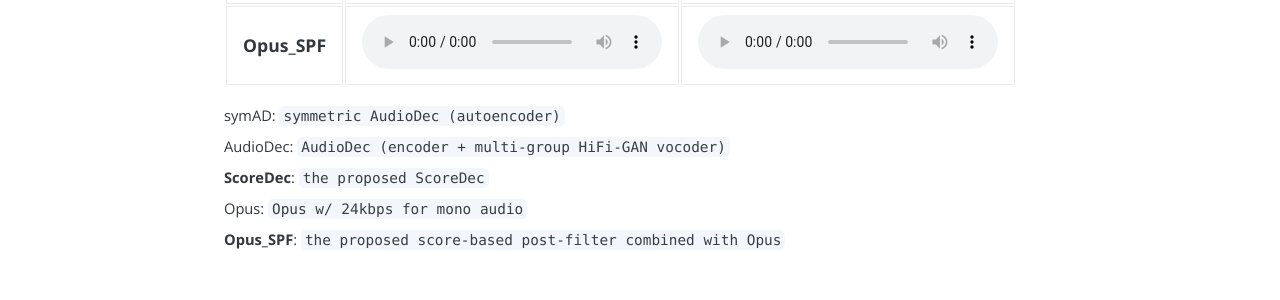
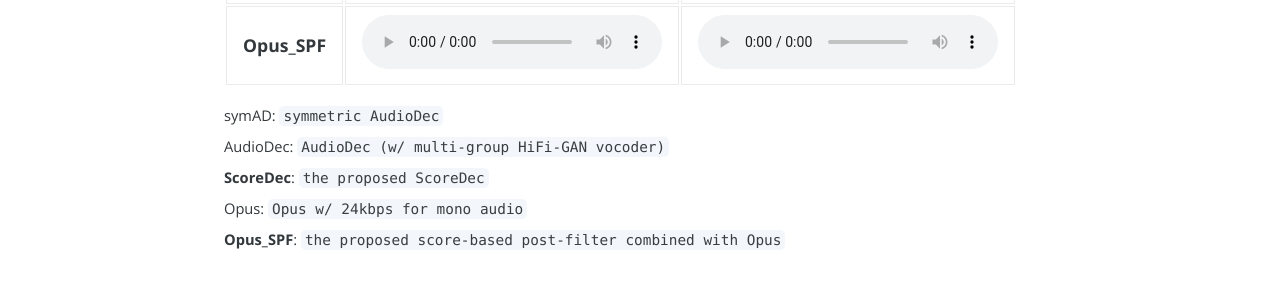
Before and after one commit to bigpon/ScoreDec_demo, a Jekyll site: the page built from index.md, in a window 1280 px wide. Shown: the part 1445-1745 px from the top of the page. Built offline with Jekyll 4.4.1, drawn with Linux system fonts in a browser that asks for light colours; nearby versions of some CDN libraries; comment, search, counter and statistics services are not loaded; our own code applies the rules of GitHub Pages for plain Markdown files.

Commit message:
update index.md

```diff
--- a/index.md
+++ b/index.md
@@ -25,8 +25,8 @@ layout: default
 | **Opus_SPF** | <audio src="res/audio/vctk48k_male/Opus_SPF/3.wav" controls preload></audio>   | <audio src="res/audio/vctk48k_female/Opus_SPF/21.wav" controls preload></audio>   |
 
 
-<sup>symAD: `symmetric AudioDec (autoencoder)` </sup>
-<sup>AudioDec: `AudioDec (encoder + multi-group HiFi-GAN vocoder)` </sup>
+<sup>symAD: `symmetric AudioDec` </sup>
+<sup>AudioDec: `AudioDec (w/ multi-group HiFi-GAN vocoder)` </sup>
 <sup>**ScoreDec**: `the proposed ScoreDec` </sup>
 <sup>Opus: `Opus w/ 24kbps for mono audio` </sup>
 <sup>**Opus_SPF**: `the proposed score-based post-filter combined with Opus` </sup>
```
